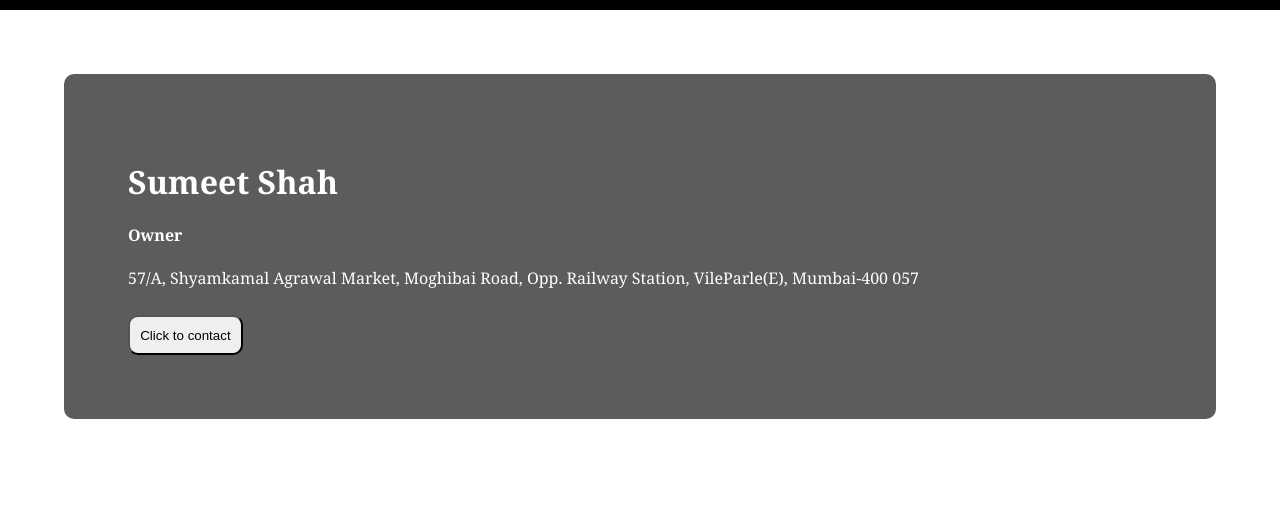
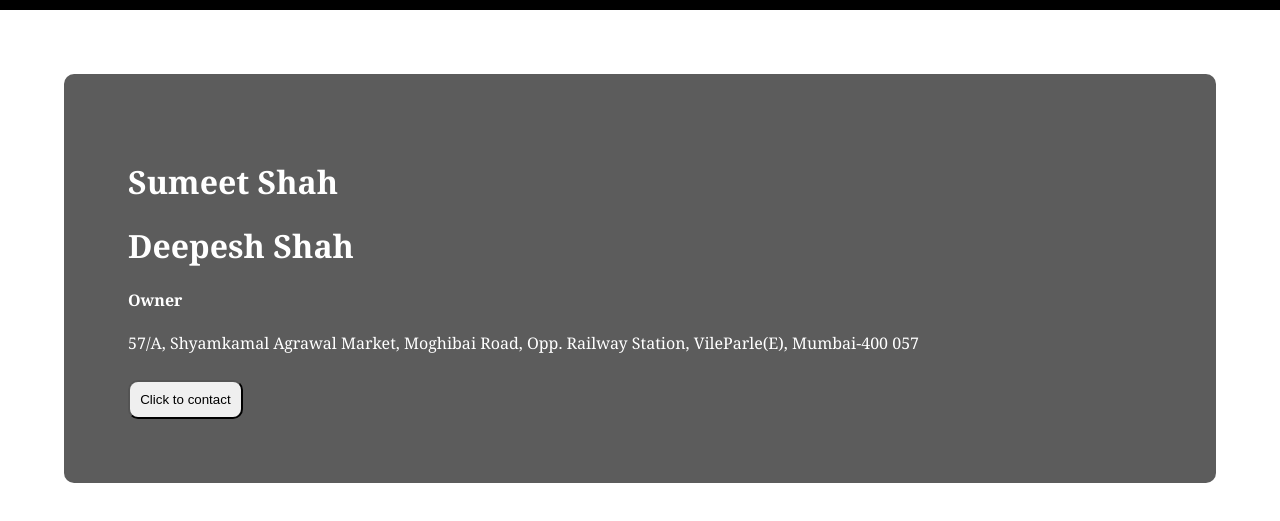
Before and after one commit to SarthAradhye/SumeetShubhLabh, a plain HTML site: page index.html in a window 1280 px wide. Shown: the part 145-666 px from the top of the page. Drawn offline with Linux system fonts and the light colour scheme.

Commit message:
initial commit deepesh ji added

```diff
--- a/index.html
+++ b/index.html
@@ -64,6 +64,7 @@
     <div class="card">
         <div class="cardCont">
             <h1>Sumeet Shah</h1>
+            <h1>Deepesh Shah</h1>
             <h4>Owner</h4>
             <p>57/A, Shyamkamal Agrawal Market, Moghibai Road, Opp. Railway Station, VileParle(E), Mumbai-400 057</p>
             <button onclick="whatsapp()">Click to contact</button>
```
